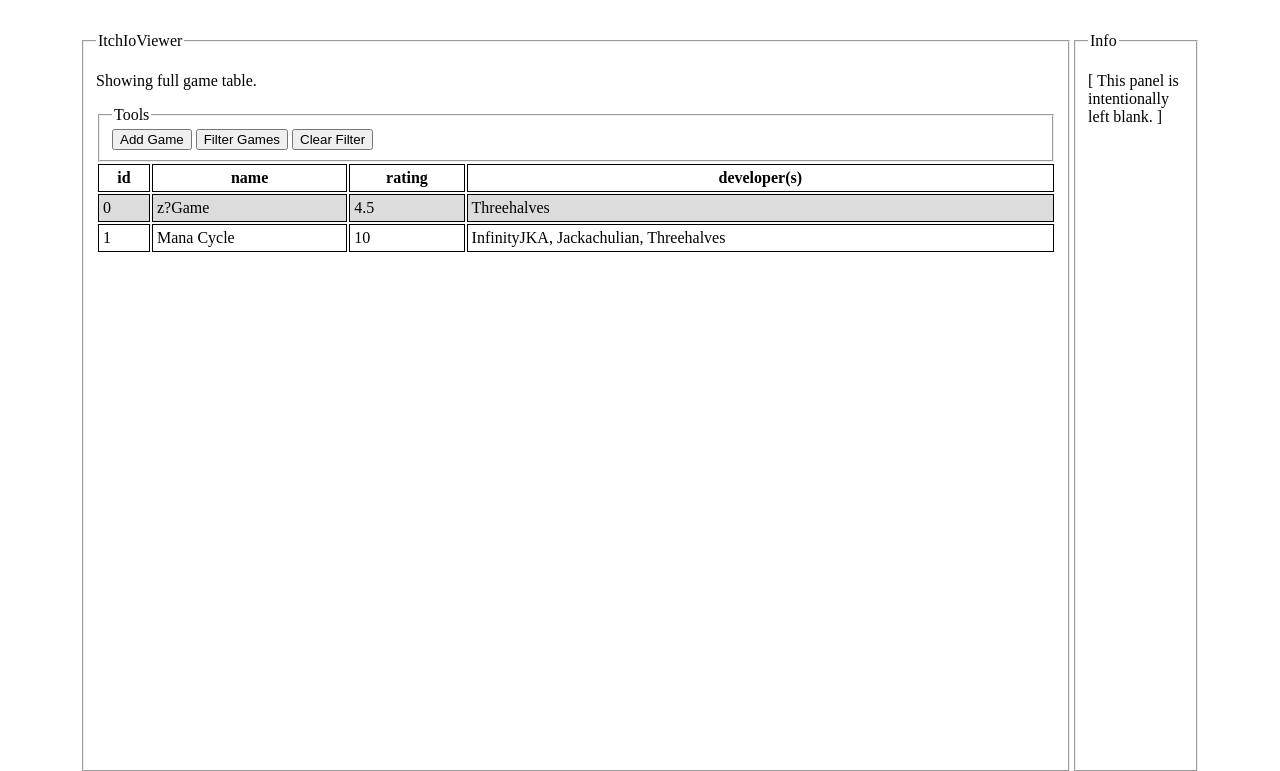
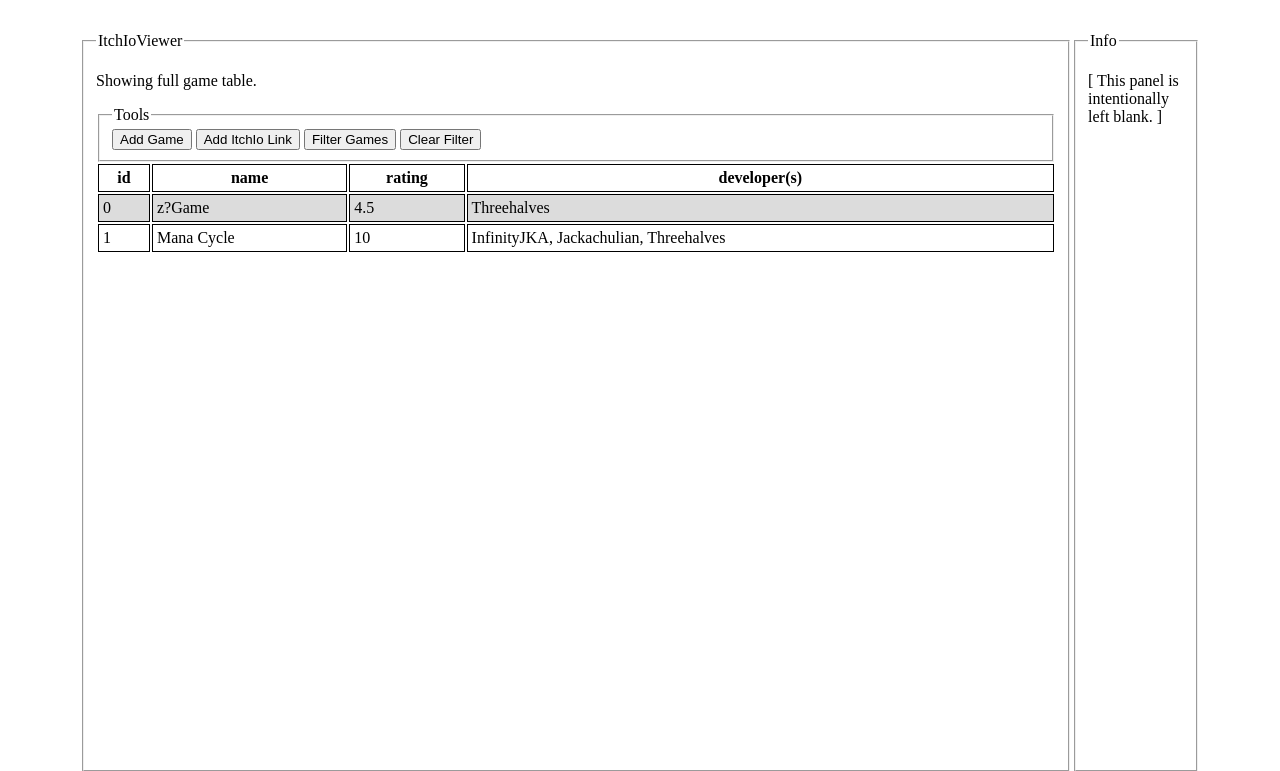
Before and after one commit to three-halves/ItchIoViewer, a Flask app: page / in a window 1280 px wide. Shown: the top 771 px of the page. Run offline with Flask 3, Linux system fonts and the light colour scheme; data comes from the database, SQL or seed files in the repository.

Commit message:
Implement basic itch io parsing

```diff
--- a/app.py
+++ b/app.py
@@ -1,6 +1,8 @@
 import db
 import os
 import json
+import urllib.request
+import re
 from flask import (
     Flask,
     render_template,
@@ -84,4 +86,29 @@ def create_app():
         db.add_tag(data)
         return redirect(url_for('index'))
 
+    @app.route('/api/itchioparse', methods=["POST",])
+    def parse_itch_link():
+            try:
+                fp = urllib.request.urlopen(request.form["url"])
+                bytes = fp.read()
+
+                htmlstr = bytes.decode("utf8")
+                fp.close()
+
+                data = dict()
+
+                # parse game name
+                result = re.search(r'.*<h1.*itemprop="name".*?>(.*?)<', htmlstr)
+                data.update({"name": result.group(1)})
+                # parse genre name
+                result = re.search(r'.*\/genre-.*?name":"(.*?)"', htmlstr)
+                data.update({"genre": result.group(1)})
+                # add store link from given url
+                data.update({"store_links": request.form["url"]})
+                data.update({"rating": "null"})
+                db.add_game(data)
+            except:
+                print("Invalid Link.")
+            return redirect(url_for("index"))
+
     return app
--- a/static/app.js
+++ b/static/app.js
@@ -279,6 +279,23 @@ function filterPopup() {
     refreshFormListeners();
 }
 
+function itchPopup() {
+    let tagPopup = new Popup("Add Game From ItchIo",
+        `<form class="form" method="post" action="/api/itchioparse" >
+            <p>Paste the Itch.Io link for the desired game to add. Not all game attributes will be populated.</p>
+            <div class="two-column">
+                <label for="tag-name">ItchIo Link: </label>
+                <input type="text" id="itchlink" name="url" placeholder="https://threehalves.itch.io/zgame"/>
+            </div>
+        <button type="submit">go</button>
+        </form>`
+    );
+
+    tagPopup.render([]);
+    tagPopup.open();
+    refreshFormListeners();
+}
+
 function deleteGame(e) {
     fetch(ROOT_URL + `api/game/delete/${e.target.getAttribute("data-gid")}`)
     .then(() => {
@@ -291,3 +308,4 @@ function deleteGame(e) {
 document.getElementById("add-game").addEventListener("click", addGamePopup);
 document.getElementById("filter").addEventListener("click", filterPopup);
 document.getElementById("clear-filter").addEventListener("click", renderFull);
+document.getElementById("add-itchio").addEventListener("click", itchPopup);
--- a/templates/index.html
+++ b/templates/index.html
@@ -17,6 +17,7 @@
             <fieldset>
                 <legend>Tools</legend>
                     <button id="add-game">Add Game</button>
+                    <button id="add-itchio">Add ItchIo Link</button>
                     <button id="filter">Filter Games</button>
                     <button id="clear-filter">Clear Filter</button>
             </fieldset>
```
